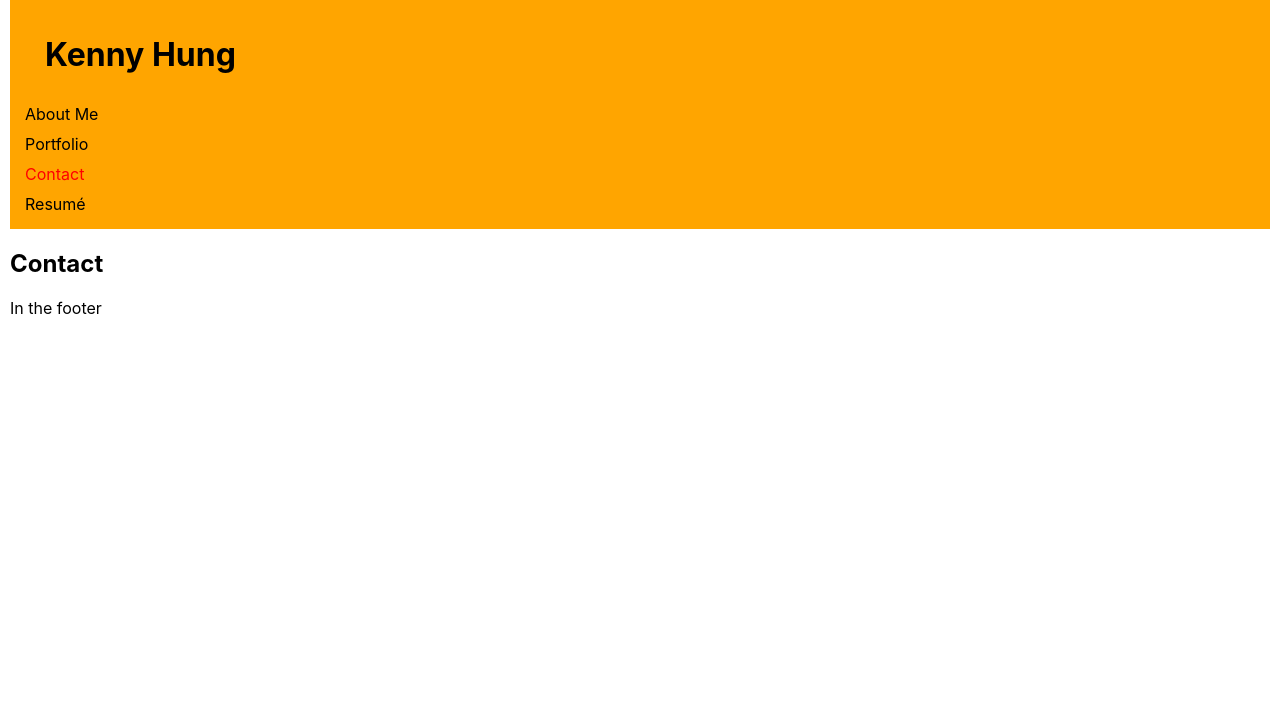
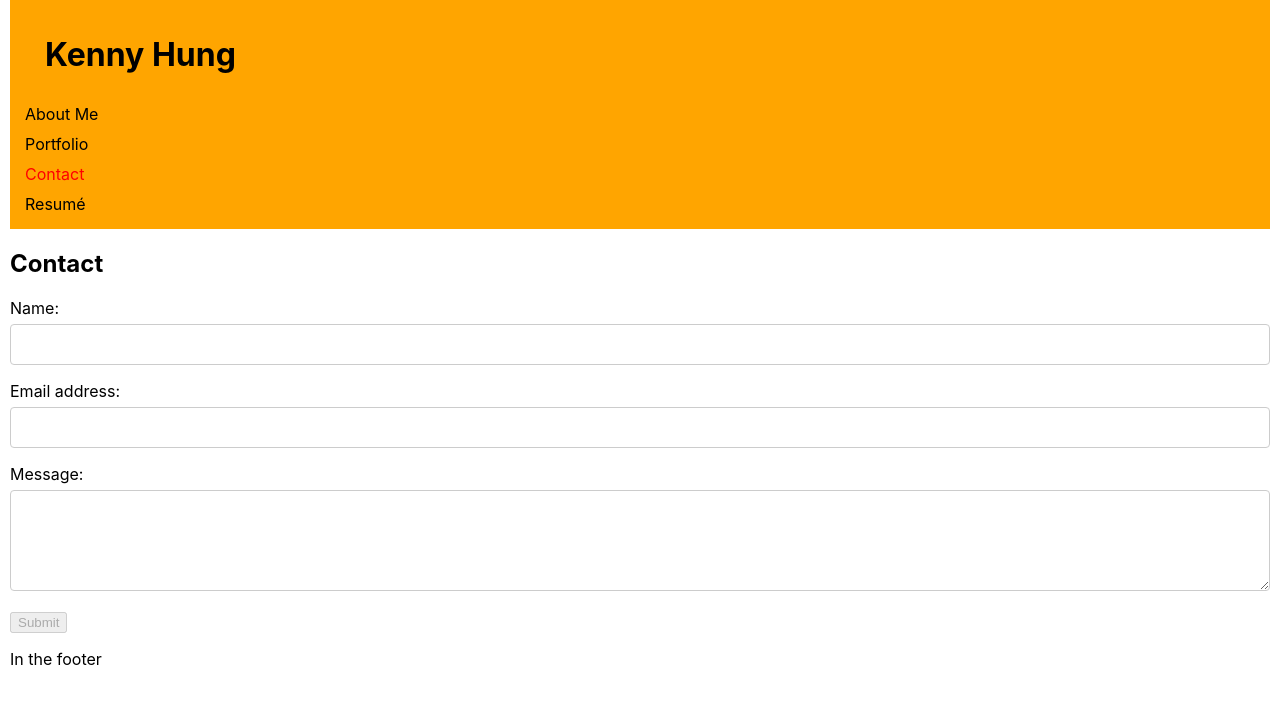
Before and after one commit to skewwhiffy/portfolio, a React (Create React App) app: page / in a window 1280 px wide. Both pictures are taken after a click on the element "Contact". Shown: the top 704 px of the page. Built offline with nearby package versions, Linux system fonts and the light colour scheme.

Commit message:
Contact form

```diff
--- a/src/App.css
+++ b/src/App.css
@@ -38,6 +38,18 @@
     padding-bottom: 10px;
 }
 
+.contact input,
+textarea {
+    width: 100%;
+    padding: 12px;
+    border: 1px solid #ccc;
+    border-radius: 4px;
+    box-sizing: border-box;
+    margin-top: 6px;
+    margin-bottom: 16px;
+    resize: vertical;
+}
+
 .aboutMe p {
     padding-top: 15px;
 }
--- a/src/App.js
+++ b/src/App.js
@@ -58,10 +58,10 @@ WHEN I load the portfolio the first time
 THEN the About Me title and section are selected by default
 WHEN I am presented with the About Me section
 THEN I see a recent photo or avatar of the developer and a short bio about them
+WHEN I am presented with the Portfolio section
+THEN I see titled images of six of the developer’s applications with links to both the deployed applications and the corresponding GitHub repository
 
 TODO:
-WHEN I am presented with the Portfolio section
-THEN I see titled images of six of the developer’s applications with links to both the deployed applications and the corresponding GitHub repository
 WHEN I am presented with the Contact section
 THEN I see a contact form with fields for a name, an email address, and a message
 WHEN I move my cursor out of one of the form fields without entering text
--- a/src/component/Contact/index.js
+++ b/src/component/Contact/index.js
@@ -1,9 +1,75 @@
-import React from 'react'
+import React, { useState } from 'react'
 
 const Contact = () => {
+  const [form, setForm] = useState({
+    name: '',
+    email: '',
+    message: ''
+  })
+  const [errorMessage, setErrorMessage] = useState('')
+  const [valid, setValid] = useState(false)
+
+  const isEmail = email => {
+    const re = /^(([^<>()[\]\\.,;:\s@"]+(\.[^<>()[\]\\.,;:\s@"]+)*)|(".+"))@((\[[0-9]{1,3}\.[0-9]{1,3}\.[0-9]{1,3}\.[0-9]{1,3}\])|(([a-zA-Z\-0-9]+\.)+[a-zA-Z]{2,}))$/
+    return re.test(String(email).toLowerCase())
+  }
+
+  const handleChange = event => {
+    const { name, value } = event.target
+    const newForm = {
+      ...form,
+      [name]: value
+    }
+    setForm(newForm)
+    if (name === 'email' && !isEmail(value)) {
+      setErrorMessage('Email address is invalid')
+      return
+    }
+    if (!value) {
+      setErrorMessage(`Field ${name} is required`)
+      return
+    }
+    setErrorMessage('')
+  }
+
+  const handleSubmit = event => {
+    event.preventDefault()
+    console.log(form)
+  }
+
+  const validate = event => {
+    const { name, value } = event.target
+    const newForm = {
+      ...form,
+      [name]: value
+    }
+    setValid(!!newForm.name && !!newForm.message && isEmail(newForm.email))
+  }
+
+  const { name, email, message } = form
   return (
-    <div>
+    <div className="contact">
       <h1>Contact</h1>
+      <form onSubmit={handleSubmit}>
+        <div>
+          <label htmlFor="name">Name:</label>
+          <input type="text" name="name" onChange={validate} onBlur={handleChange} defaultValue={name} />
+        </div>
+        <div>
+          <label htmlFor="email">Email address:</label>
+          <input type="email" name="email" onChange={validate} onBlur={handleChange} defaultValue={email} />
+        </div>
+        <div>
+          <label htmlFor="message"> Message:</label>
+          <textarea name="message" rows="5" onChange={validate} onBlur={handleChange} defaultValue={message} />
+        </div>
+        {errorMessage && (
+          <div>
+            <p className="error-text">{errorMessage}</p>
+          </div>
+        )}
+        <button disabled={!valid} type="submit">Submit</button>
+      </form>
     </div>
   )
 }
```
Lines whose indentation alone changed are shown as unchanged.
